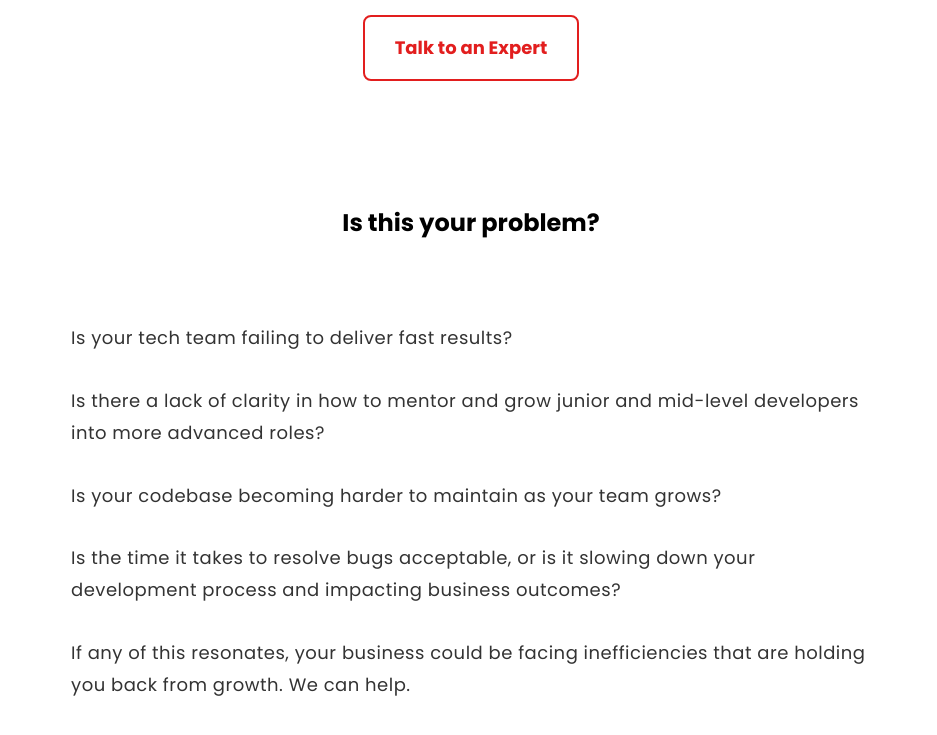
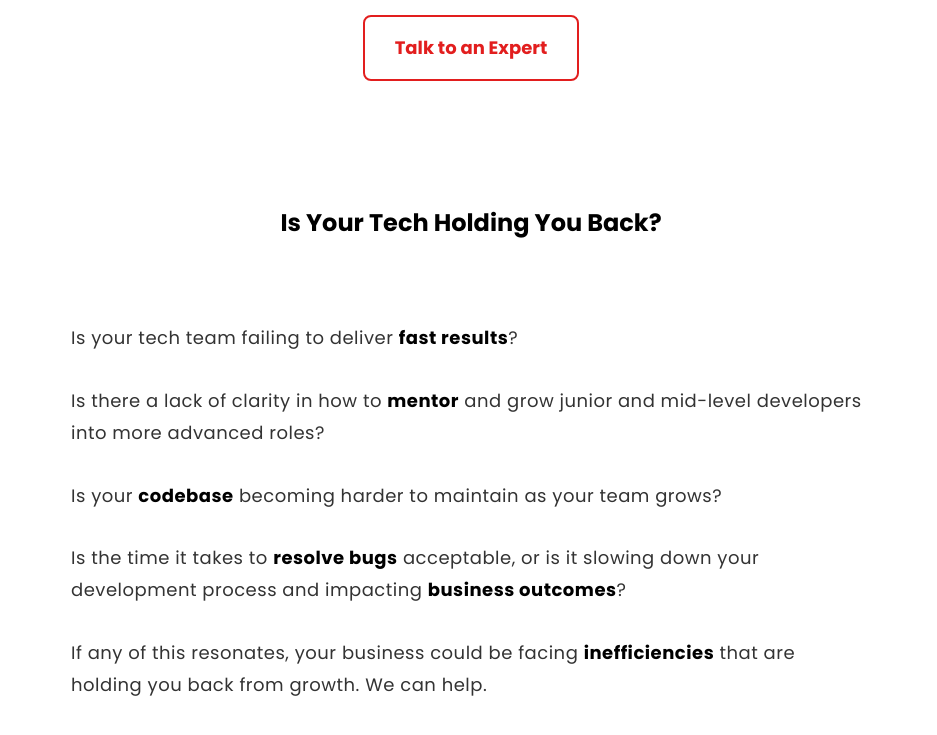
Before and after one commit to whysimplicity/landing, a plain HTML site: page index.html in a window 1280 px wide. Shown: the part 355-1090 px from the top of the page, without its empty margins (169-1106 px from the left). Drawn offline with nearby package versions, Linux system fonts and the light colour scheme.

Commit message:
refactor: highlight terms

```diff
--- a/index.html
+++ b/index.html
@@ -436,7 +436,7 @@ footer p {
 }
 
 .cta-section {
-  background-color: var(--primary-color); /* Fundo preto ou neutro */
+  background-color: var(--primary-color);
   color: #fff;
   text-align: center;
   padding: 120px 20px;
@@ -481,23 +481,23 @@ footer p {
 
 <section class="about-section">
   <div class="container">
-    <h2 class="about-title">Is this your problem?</h2>
+    <h2 class="about-title">Is Your Tech Holding You Back?</h2>
 
     <div class="about-highlight">
       <p>
-        Is your tech team failing to deliver fast results?
+        Is your tech team failing to deliver <strong>fast results</strong>?
       </p>
       <p>
-        Is there a lack of clarity in how to mentor and grow junior and mid-level developers into more advanced roles?
+        Is there a lack of clarity in how to <strong>mentor</strong> and grow junior and mid-level developers into more advanced roles?
       </p>
       <p>
-        Is your codebase becoming harder to maintain as your team grows?
+        Is your <strong>codebase</strong> becoming harder to maintain as your team grows?
       </p>
       <p>
-        Is the time it takes to resolve bugs acceptable, or is it slowing down your development process and impacting business outcomes?
+        Is the time it takes to <strong>resolve bugs</strong> acceptable, or is it slowing down your development process and impacting <strong>business outcomes</strong>?
       </p>
       <p>
-        If any of this resonates, your business could be facing inefficiencies that are holding you back from growth. We can help.
+        If any of this resonates, your business could be facing <strong>inefficiencies</strong> that are holding you back from growth. We can help.
       </p>
     </div>
   </div>
```
